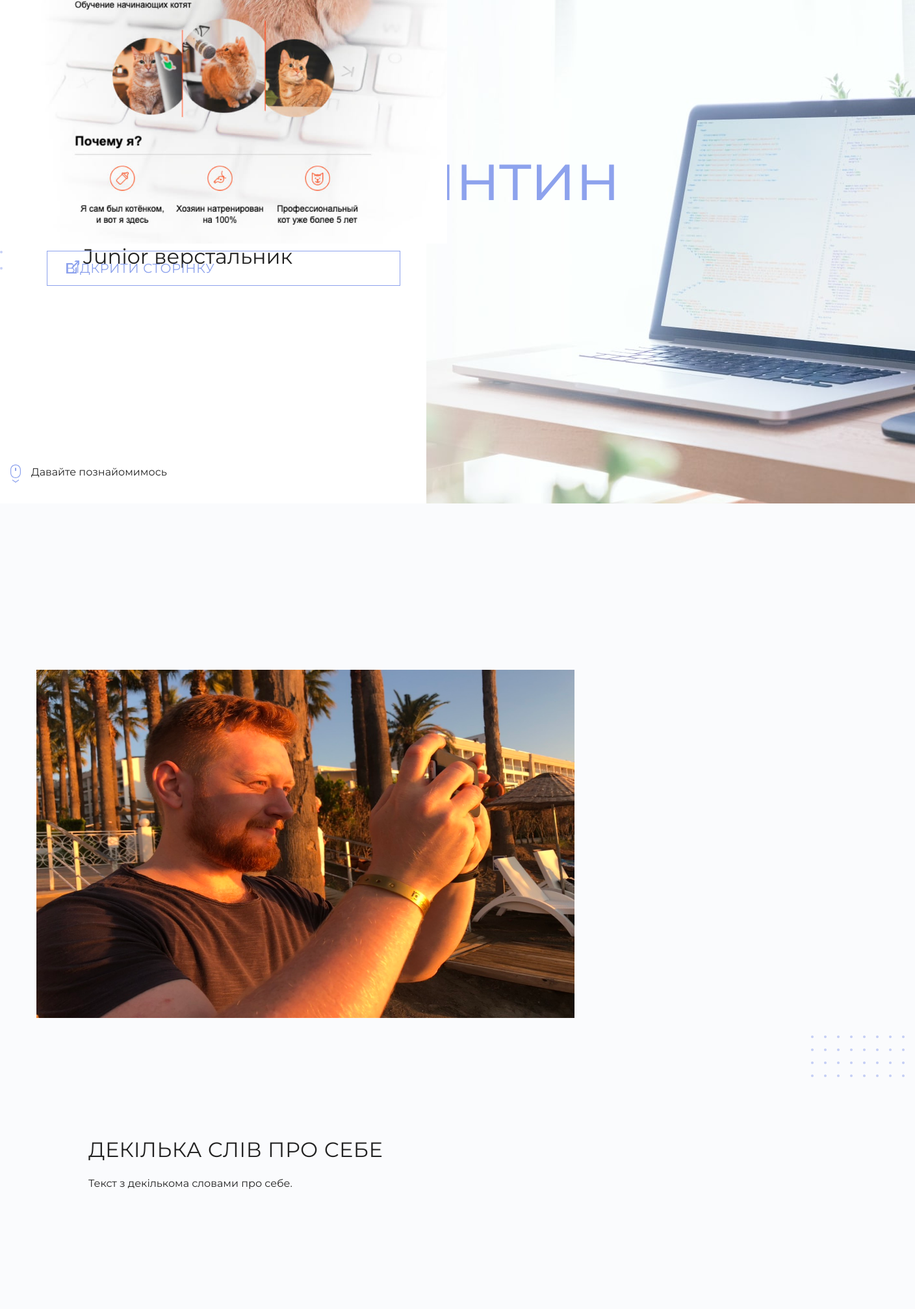
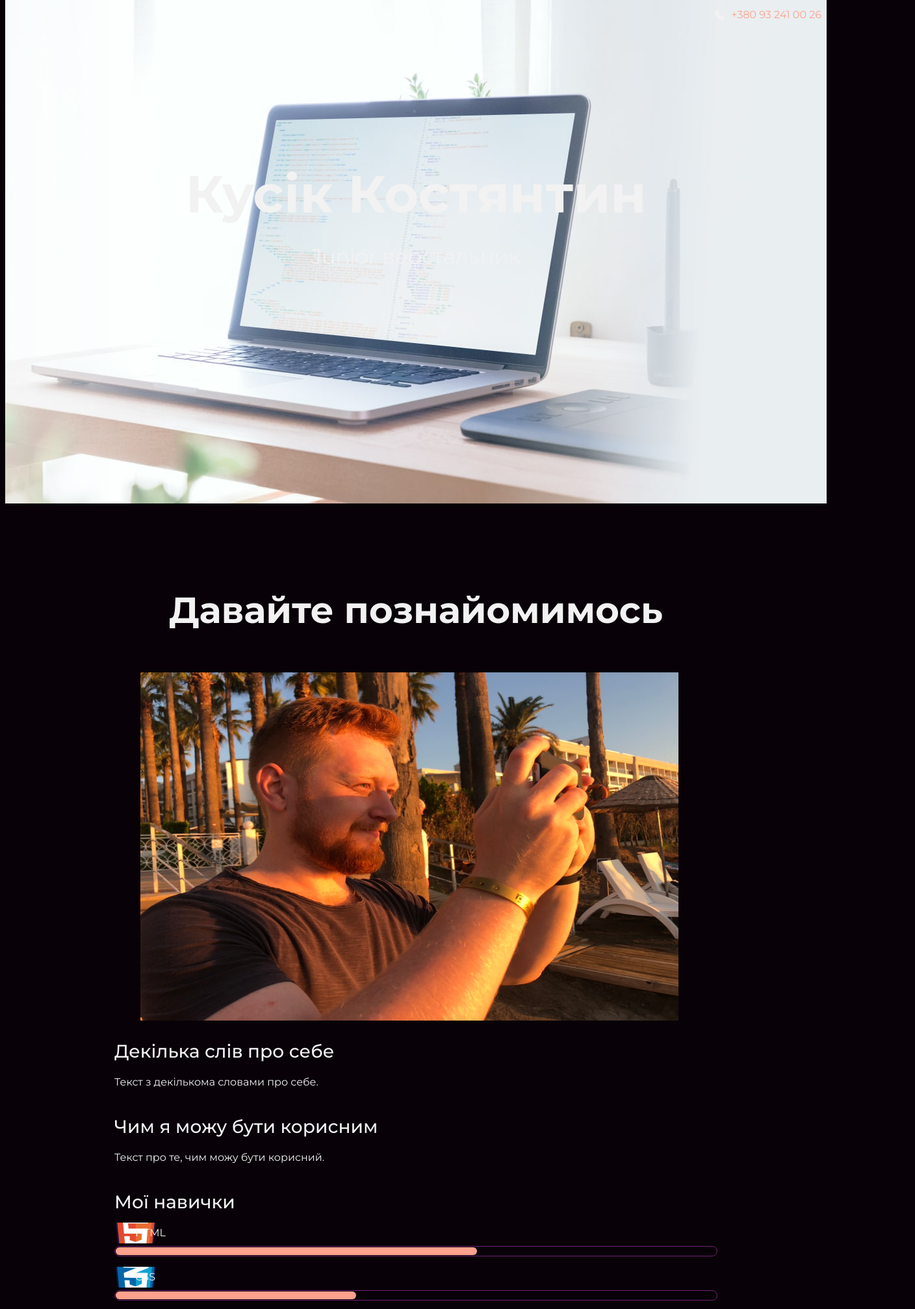
Before and after one commit to Black2rider/My-site, a plain HTML site: page index.html in a window 1280 px wide. Shown: the part 25-2040 px from the top of the page at 65% size, 1408 px wide, since content can reach past the window. Drawn offline with Linux system fonts and the light colour scheme.

Commit message:
Add files via upload

```diff
--- a/style.css
+++ b/style.css
@@ -1,241 +1,107 @@
 body {
-  position: relative;
   margin: 0;
-  min-width: 1408px;
+  min-width: 960px;
   font-family: "Montserrat", "Helvetica", "Arial", sans-serif;
   font-size: 16px;
   line-height: 32px;
-  color: #222222;
+  color: #f2f2f2;
+  background-color: #080208;
   background-image: url("img/hero-bg.jpg");
   background-repeat: no-repeat;
-  background-position-y: top;
-  background-position-x: calc(50vw + 16px);
+  background-position: top center;
 }
 
 .container {
-  max-width: 1408px;
+  max-width: 928px;
   margin: 0 auto;
   padding: 0 16px;
 }
 
 .page-header {
-  margin: 0 0 140px;
-  padding: 32px 0;
+  margin: 0 0 180px;
+  padding: 32px 0 32px;
+}
+
+.page-header .container,
+.page-footer .container {
+  max-width: 1408px;
+  text-align: right;
 }
 
 .page-header a {
-  margin-right: 56px;
-  padding-bottom: 10px;
-  padding-top: 10px;
-  color: #8da2ed;
+  margin-left: 56px;
+  color: #fea18d;
   text-decoration: none;
   background-repeat: no-repeat;
   background-position: left;
 }
 
-.page-header a:focus,
-.page-header a:hover {
-  border-bottom: 1px solid #8da2ed;
-  filter: hue-rotate(50deg);
-}
-
-.page-header a:active {
-  filter: hue-rotate(0);
-  opacity: 0.6;
-}
-
 .header-email {
   padding-left: 30px;
-  background-image: url("img/icon-email-header.svg");
+  background-image: url("img/icon-email.svg");
 }
 
 .header-phone {
   padding-left: 25px;
-  background-image: url("img/icon-phone-header.svg");
+  background-image: url("img/icon-phone.svg");
 }
 
 .hero-image {
-  position: relative;
-  height: 564px;
+  margin-bottom: 480px;
 }
 
 .hero-image .container {
-  padding-left: 0;
-  padding-right: 0;
-  background-image: url("img/dotted-border-v.svg");
-  background-repeat: repeat-y;
-  background-position: top left;
+  max-width: 1408px;
+  text-align: center;
 }
 
 .heading {
-  margin: 0 0 40px;
-  padding-left: 116px;
-  width: 928px;
-  font-size: 104px;
-  line-height: 120px;
-  letter-spacing: -2px;
-  font-weight: 400;
-  color: #8da2ed;
+  margin: 0 0 24px;
+  font-size: 80px;
+  line-height: 96px;
 }
 
 .hero-image p {
   margin: 0;
-  padding-left: 128px;
-  padding-bottom: 16px;
   font-size: 32px;
   line-height: 48px;
 }
 
 .intro {
-  margin: 0 0 160px;
-  padding-top: 240px;
-  padding-bottom: 80px;
-  background-color: #fafbfd;
+  margin: 0 0 120px;
 }
 
 .subheading {
   margin: 0 0 56px;
-  font-size: 72px;
-  line-height: 104px;
-  font-weight: 400;
-  color: #8da2ed;
-}
-
-.intro .container {
-  position: relative;
-}
-
-.intro .subheading {
-  position: absolute;
-  top: -320px;
-  left: 48px;
-  font-size: 16px;
-  line-height: 32px;
-  color: #222222;
-}
-
-.intro .subheading::before {
-  position: absolute;
-  content: "";
-  top: 4px;
-  left: -32px;
-  width: 16px;
-  height: 28px;
-  background-image: url("img/icon-scroll.svg");
-  background-repeat: no-repeat;
+  font-size: 56px;
+  line-height: 80px;
+  text-align: center;
 }
 
 .user-image {
   margin: 0 0 32px;
-  position: absolute;
-  top: 0;
-  left: 0;
-}
-
-.user-image img {
-  width: 688px;
-  height: 400px;
-  margin-left: 16px;
-  object-fit: cover;
-}
-
-.intro .container div {
-  position: relative;
-  display: flex;
-  flex-direction: column;
-  justify-content: center;
-  margin: 0 120px 160px;
-  min-height: 400px;
-}
-
-.intro .user-image + div {
-  margin-left: 600px;
-}
-
-.intro .container > div::before,
-.intro .container > div::after {
-  position: absolute;
-  content: "";
-  background-repeat: no-repeat;
-}
-
-.intro .container div:nth-of-type(1)::before {
-  top: 0;
-  right: -120px;
-  width: 144px;
-  height: 64px;
-  background-image: url("img/decor-dots1.svg");
-}
-
-.intro .container div:nth-of-type(2)::before {
-  top: 0;
-  left: -120px;
-  width: 144px;
-  height: 64px;
-  background-image: url("img/decor-dots2.svg");
+  text-align: center;
 }
 
 .intro h3,
 .portfolio h3 {
-  margin: 0 0 16px;
-  width: 688px;
-  font-size: 32px;
+  margin: 0 0 12px;
+  font-size: 28px;
   line-height: 40px;
-  font-weight: 400;
-  letter-spacing: 0.5px;
-  text-transform: uppercase;
+  font-weight: 500;
 }
 
 .intro p {
-  margin: 0;
-  width: 688px;
-}
-
-.intro .container div:nth-of-type(2) {
-  margin-right: 0;
-  background-image: url("img/abilities.jpg");
-  background-position: right;
-  background-repeat: no-repeat;
-}
-
-.intro .container .skills {
-  min-height: unset;
-}
-
-.skills::before {
-  top: 0;
-  right: -120px;
-  width: 64px;
-  height: 64px;
-  background-image: url("img/decor-dots3.svg");
-}
-
-.skills::after {
-  bottom: -56px;
-  left: -120px;
-  width: 64px;
-  height: 24px;
-  background-image: url("img/decor-dots4.svg");
-}
-
-.skills h3 {
-  margin-bottom: 56px;
+  margin: 0 0 32px;
 }
 
 .skills-list {
-  position: relative;
-  display: flex;
   margin: 0;
   padding: 0;
 }
 
 .skills-list dt {
-  flex-shrink: 0;
-  padding-left: 82px;
-  width: 480px;
-  height: 72px;
-  font-size: 24px;
-  letter-spacing: 1px;
+  padding-left: 32px;
   background-repeat: no-repeat;
   background-position: left;
 }
@@ -245,203 +111,79 @@ body {
 }
 
 .skill-css {
-  margin-left: 48px;
   background-image: url("img/icon-css.svg");
 }
 
 .level {
-  position: absolute;
-  top: 32px;
   margin: 4px 0 16px;
   padding: 0;
-  height: 32px;
-  width: 478px;
+  height: 14px;
   font-size: 0;
-  background-color: #ffffff;
-  border: 1px solid #dee5fb;
+  background-color: #080208;
+  border: 1px solid #712073;
+  border-radius: 8px;
 }
 
-.skill-html + .level {
-  left: 82px;
-}
-
-.skill-css + .level {
-  left: 690px;
-}
-
-.skills .level div {
-  margin: 4px;
-  height: 24px;
-  min-height: unset;
-  background-color: #8da2ed;
-  background-image: url("img/progress-pattern.svg");
+.level div {
+  margin: 1px;
+  height: 12px;
+  background-color: #fea18d;
+  border-radius: 6px;
 }
 
 .portfolio {
-  margin: 0 0 208px;
-}
-
-.portfolio .subheading {
-  margin-bottom: 80px;
+  margin: 0 0 120px;
 }
 
 .projects {
-  display: flex;
   margin: 0;
   padding: 0;
   list-style: none;
 }
 
-.portfolio .projects li:nth-child(2n) {
-  margin-right: 0;
-}
-
 .projects li {
-  display: flex;
-  flex-direction: column;
-  position: relative;
-  margin: 0 32px 32px 0;
-  padding: 72px 100px 80px;
-  width: 488px;
-  height: 248px;
-  overflow: hidden;
-  text-align: center;
-  box-shadow: 0 2px 8px rgba(48, 81, 201, 0.3);
-}
-
-.projects li::before {
-  position: absolute;
-  content: "";
-  top: 24px;
-  left: 24px;
-  width: 64px;
-  height: 64px;
-  background-image: url("img/decor-dots5.svg");
-  background-repeat: no-repeat;
-}
-
-.projects li::after {
-  position: absolute;
-  content: "";
-  bottom: 24px;
-  right: 24px;
-  width: 64px;
-  height: 24px;
-  background-image: url("img/decor-dots4.svg");
-  background-repeat: no-repeat;
-}
-
-.projects li:hover {
-  box-shadow: 0 12px 32px rgba(48, 81, 201, 0.4);
-  transition: box-shadow 150ms;
-}
-
-.projects li:hover > .project-image {
-  display: none;
+  margin: 0 0 80px;
 }
 
 .project-image {
-  z-index: 1;
-  position: absolute;
-  margin: 0;
-  top: 0;
-  left: 0;
-}
-
-.project-image img {
-  width: 688px;
-  height: 400px;
-  object-fit: cover;
-}
-
-.projects h3 {
-  margin-bottom: 24px;
-  width: unset;
-  font-size: 24px;
-  line-height: 32px;
-  text-transform: none;
+  margin: 0 0 24px;
+  text-align: center;
 }
 
 .projects p {
-  margin: 0;
-  height: 128px;
-  overflow: hidden;
+  margin: 0 0 24px;
 }
 
 .button {
-  position: relative;
-  margin: auto 72px -10px;
-  padding: 10px 0 10px 28px;
-  display: block;
-  font-size: 20px;
-  letter-spacing: 0.5px;
+  padding: 6px 20px;
+  display: inline-block;
+  vertical-align: baseline;
   text-decoration: none;
   text-transform: uppercase;
-  color: #8da2ed;
-  border: 1px solid #8da2ed;
-}
-
-.button::before {
-  position: absolute;
-  content: "";
-  width: 20px;
-  height: 20px;
-  top: 14px;
-  left: 29px;
-  background-image: url("img/icon-open-page.svg");
-}
-
-.button:focus,
-.button:hover {
-  margin-bottom: -10px;
+  border-radius: 4px;
+  background-color: #712073;
   color: #ffffff;
-  border-color: #c98ded;
-  background-color: #c98ded;
-  transition: border-color 150ms, background-color 150ms;
-}
-
-.button:active {
-  opacity: 0.6;
-}
-
-.button:focus::before,
-.button:hover::before,
-.button:active::before {
-  filter: brightness(100);
 }
 
 .page-footer {
   padding: 40px 0;
-  background-color: #8da2ed;
+  background-color: #260c26;
 }
 
 .page-footer a {
-  margin-right: 56px;
-  padding-bottom: 10px;
-  padding-top: 10px;
-  color: #ffffff;
+  margin-left: 56px;
+  color: #fea18d;
   text-decoration: none;
   background-repeat: no-repeat;
   background-position: left;
-  opacity: 0.8;
-}
-
-.page-footer a:focus,
-.page-footer a:hover {
-  opacity: 1;
-  border-bottom: 1px solid #ffffff;
-}
-
-.page-footer a:active {
-  opacity: 0.6;
 }
 
 .footer-email {
   padding-left: 30px;
-  background-image: url("img/icon-email-footer.svg");
+  background-image: url("img/icon-email.svg");
 }
 
 .footer-phone {
   padding-left: 25px;
-  background-image: url("img/icon-phone-footer.svg");
+  background-image: url("img/icon-phone.svg");
 }
```
